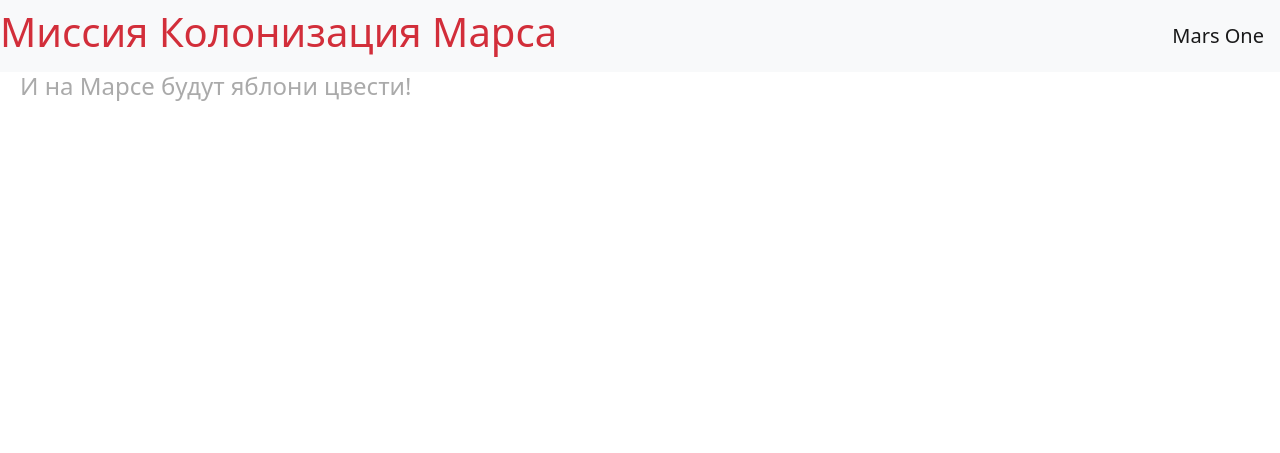
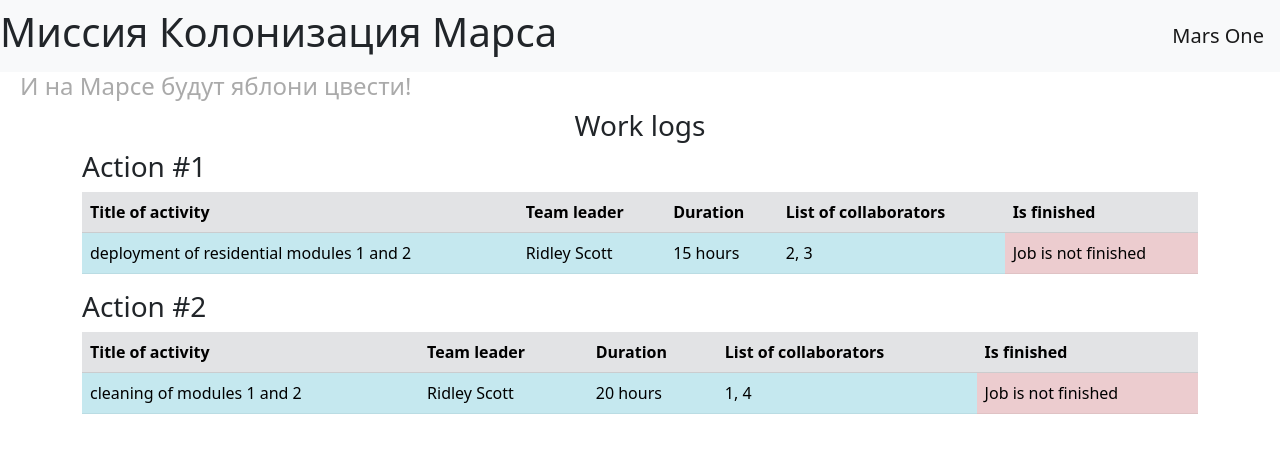
Before and after one commit to MoonWolf2552/web-mars, a Flask app: page /index in a window 1280 px wide. Shown: the top 453 px of the page. Run offline with Flask 2, Linux system fonts and the light colour scheme; data comes from the database, SQL or seed files in the repository; both versions use the stored data as it was after the commit; some libraries are stand-ins or nearby versions.

Commit message:
add journal

```diff
--- /dev/null
+++ b/data/__all_models.py
@@ -0,0 +1,2 @@
+from . import users
+from . import jobs
--- /dev/null
+++ b/data/db_session.py
@@ -0,0 +1,34 @@
+import sqlalchemy as sa
+import sqlalchemy.orm as orm
+from sqlalchemy.orm import Session
+import sqlalchemy.ext.declarative as dec
+
+
+SqlAlchemyBase = dec.declarative_base()
+
+__factory = None
+
+
+def global_init(db_file):
+    global __factory
+
+    if __factory:
+        return
+
+    if not db_file or not db_file.strip():
+        raise Exception("Необходимо указать файл базы данных.")
+
+    conn_str = f'sqlite:///{db_file.strip()}?check_same_thread=False'
+    print(f"Подключение к базе данных по адресу {conn_str}")
+
+    engine = sa.create_engine(conn_str, echo=False)
+    __factory = orm.sessionmaker(bind=engine)
+
+
+
+    SqlAlchemyBase.metadata.create_all(engine)
+
+
+def create_session() -> Session:
+    global __factory
+    return __factory()
--- a/main.py
+++ b/main.py
@@ -1,7 +1,8 @@
-import json
-
 from flask import Flask, url_for, request, render_template, redirect
 
+from data import db_session
+from data.jobs import Jobs
+from data.users import User
 from forms.login_form import LoginForm
 
 app = Flask(__name__)
@@ -9,11 +10,12 @@ app = Flask(__name__)
 app.config['SECRET_KEY'] = 'yandexlyceum_secret_key'
 
 
-@app.route('/<title>')
+@app.route('/')
 @app.route('/index')
-@app.route('/index/<title>')
-def index(title='Миссия на Марс'):
-    return render_template('index.html', title=title)
+def index():
+    session = db_session.create_session()
+    jobs = session.query(Jobs).all()
+    return render_template('index.html', jobs=jobs, title='Журнал работ')
 
 
 @app.route('/training/<prof>')
@@ -30,19 +32,6 @@ def list_prof(list='ol'):
                    'оператор марсохода', 'киберинженер', 'штурман', 'пилот дронов']
     return render_template('list_prof.html', prof=list, professions=professions,
                            title="Список профессий")
-
-
-@app.route('/distribution')
-def distribution():
-    cosm = ['Ридли Скотт', 'Энди Уир', 'Марк Уотни', 'Венката Капур', 'Тедди Сандерс', 'Шон Бин']
-    return render_template('distribution.html', cosm=cosm, title="По каютам!")
-
-
-@app.route('/member')
-def member():
-    with open('templates/members.json', mode='rt', encoding='utf-8') as f:
-        mems = json.load(f)
-    return render_template('member.html', mems=mems, title="По каютам!")
 
 
 @app.route('/answer')
@@ -111,7 +100,7 @@ def promotion_image():
                     <html lang="en">
                       <head>
                         <meta charset="utf-8">
-                        <link rel="stylesheet" type="text/css" href="{url_for('static', filename='css/style.css')}" >
+                        <link rel="stylesheet" type="text/css" href="{url_for('static', filename='css/style.css')}" />
                         <link rel="stylesheet"
                         href="https://cdn.jsdelivr.net/npm/bootstrap@5.0.0-beta1/dist/css/bootstrap.min.css"
                         integrity="sha384-giJF6kkoqNQ00vy+HMDP7azOuL0xtbfIcaT9wjKHr8RbDVddVHyTfAAsrekwKmP1"
@@ -130,79 +119,6 @@ def promotion_image():
                         <div class="alert alert-danger" role="alert">Присоединяйся!</div>
                       </body>
                     </html>"""
-
-
-@app.route('/carousel', methods=['POST', 'GET'])
-def carousel():
-    return f"""<!doctype html>
-                        <html lang="en">
-                          <head>
-                            <meta charset="utf-8">
-                            <link rel="stylesheet"
-                            href="https://cdn.jsdelivr.net/npm/bootstrap@5.2.3/dist/css/bootstrap.min.css"
-                            integrity="sha384-rbsA2VBKQhggwzxH7pPCaAqO46MgnOM80zW1RWuH61DGLwZJEdK2Kadq2F9CUG65"
-                            crossorigin="anonymous">
-                            <script src="https://cdn.jsdelivr.net/npm/bootstrap@5.0.2/dist/js/bootstrap.bundle.min.js"
-                            integrity="sha384-MrcW6ZMFYlzcLA8Nl+NtUVF0sA7MsXsP1UyJoMp4YLEuNSfAP+JcXn/tWtIaxVXM"
-                            crossorigin="anonymous"></script>
-                            <title>Пейзажи Марса</title>
-                          </head>
-                          <body>
-                            <h1 align="center">Пейзажи Марса</h1>
-                            <div id="carouselExampleControls" class="carousel slide" data-bs-ride="true">
-                             <div class="carousel-inner">
-                                <div class="carousel-item active">
-                                  <img src="static/img/mars1.jpg" class="d-block w-100"
-                                  height = "1000"
-                                  alt="здесь должна была быть картинка, но не нашлась">
-                                </div>
-                                <div class="carousel-item">
-                                  <img src="static/img/mars2.jpg" class="d-block w-100"
-                                  height = "1000"
-                                  alt="здесь должна была быть картинка, но не нашлась">
-                                </div>
-                                <div class="carousel-item">
-                                  <img src="static/img/mars3.jpg" class="d-block w-100"
-                                  height = "1000"
-                                  alt="здесь должна была быть картинка, но не нашлась">
-                                </div>
-                              </div>
-                              <button class="carousel-control-prev" type="button" data-bs-target="#carouselExampleControls" data-bs-slide="prev">
-                                <span class="carousel-control-prev-icon" aria-hidden="true"></span>
-                                <span class="visually-hidden">Previous</span>
-                              </button>
-                              <button class="carousel-control-next" type="button" data-bs-target="#carouselExampleControls" data-bs-slide="next">
-                                <span class="carousel-control-next-icon" aria-hidden="true"></span>
-                                <span class="visually-hidden">Next</span>
-                              </button>
-                            </div>
-                          </body>
-                        </html>"""
-
-
-@app.route('/load_image')
-def load_image():
-        return f'''<!doctype html>
-                        <html lang="en">
-                          <head>
-                            <meta charset="utf-8">
-                            <meta name="viewport" content="width=device-width, initial-scale=1, shrink-to-fit=no">
-                            <link rel="stylesheet"
-                            href="https://cdn.jsdelivr.net/npm/bootstrap@5.0.0-beta1/dist/css/bootstrap.min.css"
-                            integrity="sha384-giJF6kkoqNQ00vy+HMDP7azOuL0xtbfIcaT9wjKHr8RbDVddVHyTfAAsrekwKmP1"
-                            crossorigin="anonymous">
-                            <title>Отбор астронавтов</title>
-                          </head>
-                          <body>
-                            <h1 align="center">Загрузка фотографии</h1>
-                            <h2 align="center">для участия в миссии</h2>
-                            <div>
-                                <form method="post" action="upload.php" formenctype="multipart/form-data">
-                                    <label for="upload">Upload your picture:</label>
-                                    <input type="file" name="upload" id="upload">
-                                </form>
-                            </div>
-                          </body>'''
 
 
 @app.route('/form_sample', methods=['POST', 'GET'])
@@ -322,5 +238,71 @@ def form_sample():
         return "<h1>Форма отправлена<h1>"
 
 
+def user_create():
+    session = db_session.create_session()
+
+    user = User(surname='Scott',
+                name='Ridley',
+                age=21,
+                position='captain',
+                speciality='research engineer',
+                address='module_1',
+                email='scott_chief@mars.org')
+    session.add(user)
+    session.commit()
+
+    user = User(surname='Harry',
+                name='Potter',
+                age=14,
+                position='magl',
+                speciality='engineer',
+                address='module_1',
+                email='harry@mars.org')
+    session.add(user)
+
+    user = User(surname='Joe',
+                name='Biden',
+                age=60,
+                position='prezident',
+                speciality='biolog',
+                address='module_2',
+                email='biden@mars.org')
+    session.add(user)
+
+    user = User(surname='Mark',
+                name='Twen',
+                age=45,
+                position='writer',
+                speciality='coocker',
+                address='module_3',
+                email='twen@mars.org')
+    session.add(user)
+
+
+def jobs_create():
+    session = db_session.create_session()
+
+    job = Jobs(team_leader=1,
+               job='deployment of residential modules 1 and 2',
+               work_size=15,
+               collaborators='2, 3',
+               is_finished=False,
+               )
+    session.add(job)
+
+    job = Jobs(team_leader=1,
+               job='cleaning of modules 1 and 2',
+               work_size=20,
+               collaborators='1, 4',
+               is_finished=False,
+               )
+    session.add(job)
+
+    session.commit()
+
+
 if __name__ == '__main__':
+    db_session.global_init("db/blogs.db")
+    # user_create()
+    # jobs_create()
     app.run(port=8080, host='127.0.0.1')
--- a/static/css/style.css
+++ b/static/css/style.css
@@ -1,4 +1,4 @@
-h1 {
+h1.avr {
     color: #d22e3a
 }
 
--- a/templates/index.html
+++ b/templates/index.html
@@ -2,4 +2,34 @@
 
 {% block content %}
 
+    <h3 align="center">Work logs</h3>
+
+    {% for item in jobs %}
+        <h3>Action #{{ loop.index }}</h3>
+        <table class="table table-striped">
+            <thead>
+                <tr class="table-secondary">
+                  <th scope="col">Title of activity</th>
+                  <th scope="col">Team leader</th>
+                  <th scope="col">Duration</th>
+                  <th scope="col">List of collaborators</th>
+                  <th scope="col">Is finished</th>
+                </tr>
+              </thead>
+            <tbody>
+              <tr class="table-info">
+                <td>{{ item.job }}</td>
+                <td>{{ item.user.name }} {{ item.user.surname }}</td>
+                <td>{{ item.work_size }} hours</td>
+                <td>{{ item.collaborators }}</td>
+                {% if item.is_finished %}
+                  <td>Job if finished</td>
+                {% else %}
+                  <td class="table-danger">Job is not finished</td>
+                {% endif %}
+              </tr>
+            </tbody>
+        </table>
+    {% endfor %}
+
 {% endblock %}
```
Also changed, not shown: data/jobs.py (added, +27 -0 lines), data/users.py (added, +33 -0 lines), db/blogs.db (added).
